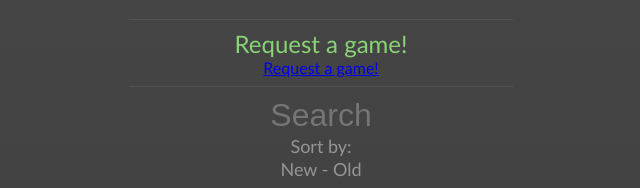
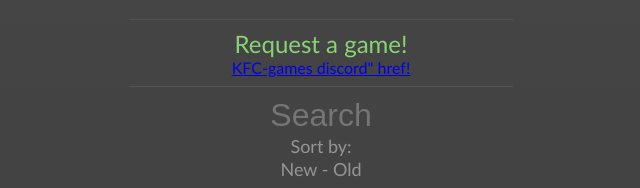
Before and after one commit to KFC-games/KFC-games.github.io, a plain HTML site: page index.html in a window 1280 px wide. Shown: the part 163-351 px from the top of the page, 319-959 px from the left. Drawn offline with Linux system fonts and the light colour scheme.

Commit message:
Update index.html

```diff
--- a/index.html
+++ b/index.html
@@ -23,7 +23,7 @@
     <hr />
 
     <a class="request" href="https://forms.gle/Zo7u1SfhSnidTEZj8">Request a game!</a>
-    <a class="KFC-games discord" href="https://discord.gg/xkFH75ARx7">Request a game!</a>
+    <a class="KFC-games discord" href="https://discord.gg/xkFH75ARx7">KFC-games discord" href!</a>
 
     <hr />
 
```
